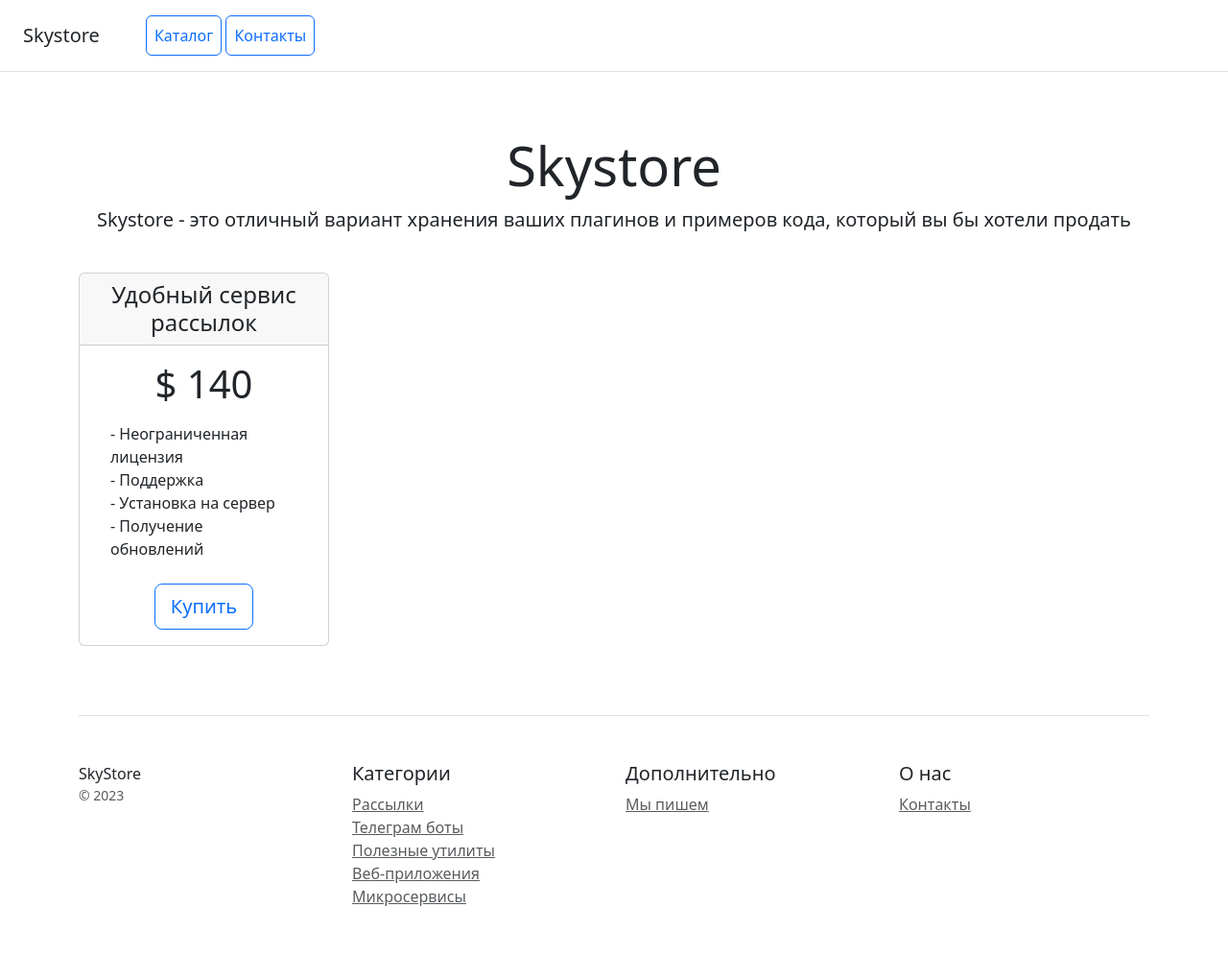
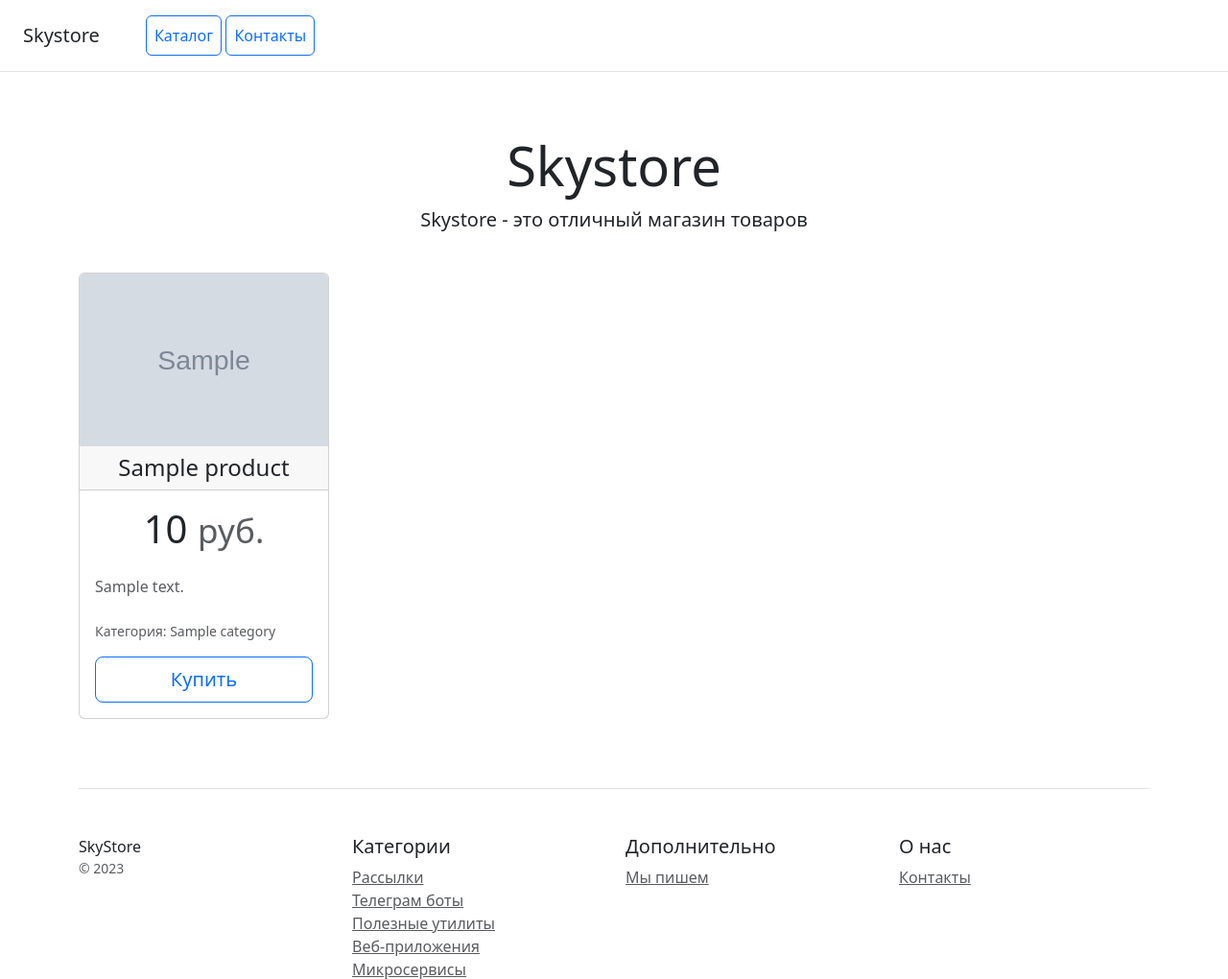
Before and after one commit to LeeParker1603/HomeWork_22_Django, a Django app: template catalog/templates/catalog/home.html in a window 1280 px wide. Shown: the top 1020 px of the page at 96% size. Before the commit the page ends 944 px from the top, so only its background shows below. Run offline with Django 5.2, Linux system fonts and the light colour scheme; the template is opened without the code that fills it: most values are stand-ins (such as "Sample title", 1, 10 or a date in 2020); grey boxes marked "Sample" are stand-in pictures; some libraries are stand-ins or nearby versions.

Commit message:
homework_23

```diff
--- a/catalog/templates/catalog/home.html
+++ b/catalog/templates/catalog/home.html
@@ -21,29 +21,48 @@
 
 <div class="pricing-header px-3 py-3 pt-md-5 pb-md-4 mx-auto text-center">
     <h1 class="display-4">Skystore</h1>
-    <p class="lead">Skystore - это отличный вариант хранения ваших плагинов и примеров кода, который вы бы хотели
-        продать</p>
+    <p class="lead">Skystore - это отличный магазин товаров</p>
 </div>
 
 <div class="container">
-    <div class="row text-center">
-        <div class="col-3">
-            <div class="card mb-4 box-shadow">
-                <div class="card-header">
-                    <h4 class="my-0 font-weight-normal">Удобный сервис рассылок</h4>
-                </div>
-                <div class="card-body">
-                    <h1 class="card-title pricing-card-title">$ 140</h1>
-                    <ul class="list-unstyled mt-3 mb-4 text-start m-3">
-                        <li>- Неограниченная лицензия</li>
-                        <li>- Поддержка</li>
-                        <li>- Установка на сервер</li>
-                        <li>- Получение обновлений</li>
-                    </ul>
-                    <button type="button" class="btn btn-lg btn-block btn-outline-primary">Купить</button>
+     <div class="row text-center justify-content-start">
+        {% for product in products_list %}
+            <div class="col-lg-3 col-md-4 col-sm-6 mb-4">
+                <div class="card h-100 box-shadow">
+                    <!-- Блок для вывода изображения товара -->
+                    {% if product.photo %}
+                        <img src="{{ product.photo.url }}" class="card-img-top" alt="{{ product.name }}" style="height: 180px; object-fit: cover;">
+                    {% else %}
+                        <!-- Картинка-заглушка, если изображение не загружено -->
+                        <div class="bg-light d-flex align-items-center justify-content-center" style="height: 180px;">
+                            <span class="text-muted">Нет фото</span>
+                        </div>
+                    {% endif %}
+
+                    <div class="card-header">
+                        <h4 class="my-0 font-weight-normal">{{ product.name }}</h4>
+                    </div>
+                    <div class="card-body d-flex flex-column text-start">
+                        <h1 class="card-title pricing-card-title text-center">{{ product.price }} <small class="text-muted">руб.</small></h1>
+
+                        <!-- Описание товара -->
+                        <p class="card-text text-muted flex-grow-1 mt-3">
+                            {{ product.description|truncatechars:100 }}
+                        </p>
+
+                        <p class="text-muted small mt-2">Категория: {{ product.category.name }}</p>
+                        <button type="button" class="btn btn-lg btn-block btn-outline-primary mt-auto">Купить</button>
+                    </div>
                 </div>
             </div>
-        </div>
+        {% empty %}
+            <!-- Если товаров в базе данных пока нет -->
+            <div class="col-12">
+                <div class="alert alert-info text-center" role="alert">
+                    В каталоге пока нет ни одного товара. Заполните их через админку!
+                </div>
+            </div>
+        {% endfor %}
     </div>
 
     <footer class="pt-4 my-md-5 pt-md-5 border-top">
--- a/config/urls.py
+++ b/config/urls.py
@@ -1,5 +1,7 @@
 from django.contrib import admin
 from django.urls import path, include
+from django.conf import settings
+from django.conf.urls.static import static
 
 urlpatterns = [
     path('admin/', admin.site.urls),
@@ -7,3 +9,6 @@ urlpatterns = [
     # Подключаем маршруты приложения catalog через include
     path('', include('catalog.urls')),
 ]
+
+if settings.DEBUG:
+    urlpatterns += static(settings.MEDIA_URL, document_root=settings.MEDIA_ROOT)
```
Also changed, not shown: catalog/management/commands/fill_db.py (added, +34 -0 lines), catalog/templates/catalog/contacts.html (+12 -6 lines), config/settings.py (+16 -2 lines), pyproject.toml (+10 -1 lines), catalog/management/__init__.py (added), catalog/management/commands/__init__.py (added), 1 other file.
